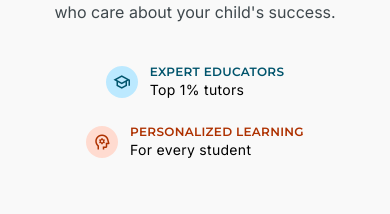
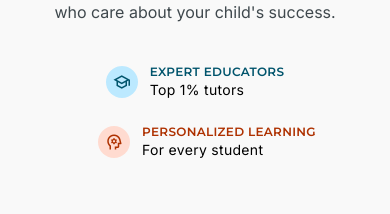
Before and after one commit to sriparthu1422/Dhiyoni-Tutorials, a React (Vite) app in the folder frontend/: page / in a window 390 px wide. Shown: the part 784-998 px from the top of the page. Built offline with nearby package versions, Linux system fonts and the light colour scheme.

Commit message:
style: align personalized learning div with expert educators on mobile

```diff
--- a/frontend/src/pages/Home.jsx
+++ b/frontend/src/pages/Home.jsx
@@ -43,7 +43,7 @@ export default function Home() {
                   <span className="font-inter text-body-sm normal-case text-black">Top 1% tutors</span>
                 </span>
               </div>
-              <div className="flex items-center gap-sm">
+              <div className="flex items-center gap-sm ml-6 sm:ml-0">
                 <div className="bg-secondary-fixed text-secondary p-xs rounded-full flex items-center justify-center w-8 h-8">
                   <span className="material-symbols-outlined text-[18px]">psychology</span>
                 </div>
```
